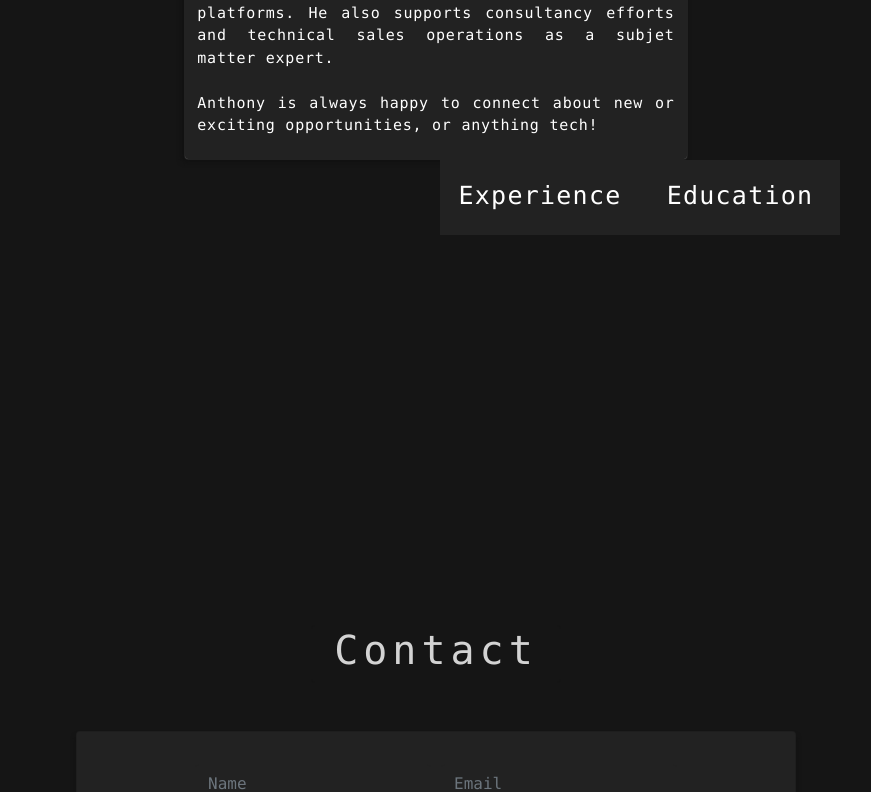
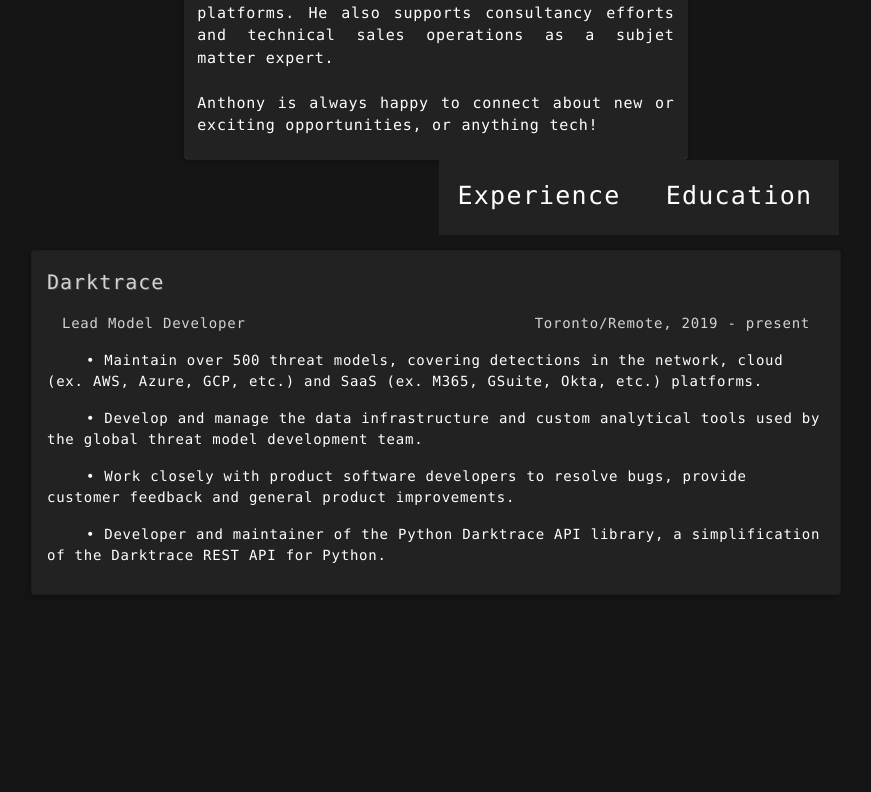
Before and after one commit to anthonytwh/anthonytwh.github.io, a React (Create React App) app: page / in a window 1280 px wide. Shown: the part 1361-2153 px from the top of the page, without its empty margins (204-1075 px from the left). Built offline with nearby package versions, Linux system fonts and the light colour scheme.

Commit message:
fix === issue

```diff
--- a/src/components/About.jsx
+++ b/src/components/About.jsx
@@ -66,7 +66,7 @@ class About extends Component {
 						<Row>
 							<TabContent activeTab={this.state.activeTab}>
 								<TabPane tabId="1">
-									{ this.state.activeTab === 1 ?
+									{ this.state.activeTab == 1 ?
 										<Card className="Portfolio-card">
 											<Row className="Portfolio-row">
 												<Col>
@@ -108,7 +108,7 @@ class About extends Component {
 									: null }
 								</TabPane>
 								<TabPane tabId="2">
-									{ this.state.activeTab === 2 ?
+									{ this.state.activeTab == 2 ?
 
 									<Card className="Portfolio-card">
 										<Row className="Portfolio-row">
```
